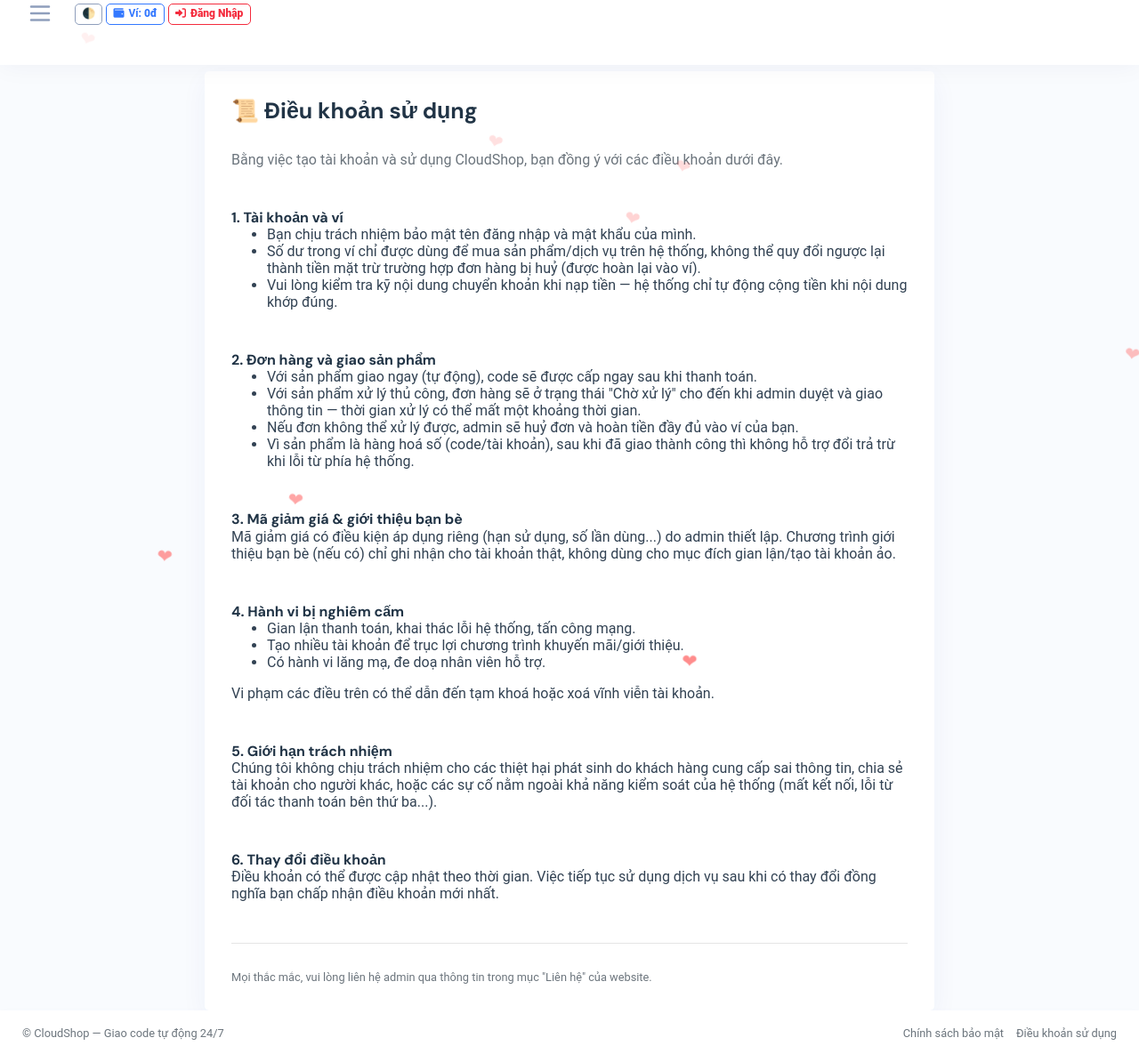
After one commit to vophu7191-glitch/Web-shop-narri-store, a Flask app: page /dieu-khoan-su-dung in a window 1280 px wide. The commit adds this page. Shown: the whole page at 89% size. Run offline with Flask 3, Linux system fonts and the light colour scheme; data that the repository does not hold is empty; parts of the project's set-up code (start-up, migrations or seed data) failed here and were passed over; some libraries are stand-ins or nearby versions.

Commit message:
Add files via upload

```diff
--- a/templates/base.html
+++ b/templates/base.html
@@ -271,7 +271,10 @@
         <div class="container-fluid">
             <div class="row">
                 <div class="col-lg-6"><span class="text-muted small">© {{ cfg.site_name or "CloudShop" }} — Giao code tự động 24/7</span></div>
-                <div class="col-lg-6 text-right"><span class="text-muted small">RedFinger · UGPhone · VIPPlayer · GenPlay · VMOS</span></div>
+                <div class="col-lg-6 text-right">
+                    <a href="{{ url_for('privacy_policy') }}" class="text-muted small mr-2">Chính sách bảo mật</a>
+                    <a href="{{ url_for('terms') }}" class="text-muted small">Điều khoản sử dụng</a>
+                </div>
             </div>
         </div>
     </footer>
--- /dev/null
+++ b/templates/terms.html
@@ -0,0 +1,45 @@
+{% extends "base.html" %}
+{% block title %}Điều khoản sử dụng{% endblock %}
+{% block content %}
+
+<div class="card p-4" style="max-width:820px;margin:0 auto;">
+    <h4 class="mb-4">📜 Điều khoản sử dụng</h4>
+    <p class="text-muted">Bằng việc tạo tài khoản và sử dụng {{ cfg.site_name or "CloudShop" }}, bạn đồng ý với các điều khoản dưới đây.</p>
+
+    <h6 class="mt-4">1. Tài khoản và ví</h6>
+    <ul>
+        <li>Bạn chịu trách nhiệm bảo mật tên đăng nhập và mật khẩu của mình.</li>
+        <li>Số dư trong ví chỉ được dùng để mua sản phẩm/dịch vụ trên hệ thống, không thể quy đổi ngược lại thành tiền mặt trừ trường hợp đơn hàng bị huỷ (được hoàn lại vào ví).</li>
+        <li>Vui lòng kiểm tra kỹ nội dung chuyển khoản khi nạp tiền — hệ thống chỉ tự động cộng tiền khi nội dung khớp đúng.</li>
+    </ul>
+
+    <h6 class="mt-4">2. Đơn hàng và giao sản phẩm</h6>
+    <ul>
+        <li>Với sản phẩm giao ngay (tự động), code sẽ được cấp ngay sau khi thanh toán.</li>
+        <li>Với sản phẩm xử lý thủ công, đơn hàng sẽ ở trạng thái "Chờ xử lý" cho đến khi admin duyệt và giao thông tin — thời gian xử lý có thể mất một khoảng thời gian.</li>
+        <li>Nếu đơn không thể xử lý được, admin sẽ huỷ đơn và hoàn tiền đầy đủ vào ví của bạn.</li>
+        <li>Vì sản phẩm là hàng hoá số (code/tài khoản), sau khi đã giao thành công thì không hỗ trợ đổi trả trừ khi lỗi từ phía hệ thống.</li>
+    </ul>
+
+    <h6 class="mt-4">3. Mã giảm giá & giới thiệu bạn bè</h6>
+    <p>Mã giảm giá có điều kiện áp dụng riêng (hạn sử dụng, số lần dùng...) do admin thiết lập. Chương trình giới thiệu bạn bè (nếu có) chỉ ghi nhận cho tài khoản thật, không dùng cho mục đích gian lận/tạo tài khoản ảo.</p>
+
+    <h6 class="mt-4">4. Hành vi bị nghiêm cấm</h6>
+    <ul>
+        <li>Gian lận thanh toán, khai thác lỗi hệ thống, tấn công mạng.</li>
+        <li>Tạo nhiều tài khoản để trục lợi chương trình khuyến mãi/giới thiệu.</li>
+        <li>Có hành vi lăng mạ, đe doạ nhân viên hỗ trợ.</li>
+    </ul>
+    <p>Vi phạm các điều trên có thể dẫn đến tạm khoá hoặc xoá vĩnh viễn tài khoản.</p>
+
+    <h6 class="mt-4">5. Giới hạn trách nhiệm</h6>
+    <p>Chúng tôi không chịu trách nhiệm cho các thiệt hại phát sinh do khách hàng cung cấp sai thông tin, chia sẻ tài khoản cho người khác, hoặc các sự cố nằm ngoài khả năng kiểm soát của hệ thống (mất kết nối, lỗi từ đối tác thanh toán bên thứ ba...).</p>
+
+    <h6 class="mt-4">6. Thay đổi điều khoản</h6>
+    <p>Điều khoản có thể được cập nhật theo thời gian. Việc tiếp tục sử dụng dịch vụ sau khi có thay đổi đồng nghĩa bạn chấp nhận điều khoản mới nhất.</p>
+
+    <hr class="my-4">
+    <p class="text-muted small mb-0">Mọi thắc mắc, vui lòng liên hệ admin qua thông tin trong mục "Liên hệ" của website.</p>
+</div>
+
+{% endblock %}
```
Also changed, not shown: templates/home.html (+7 -1 lines), templates/privacy_policy.html (added, +37 -0 lines).
